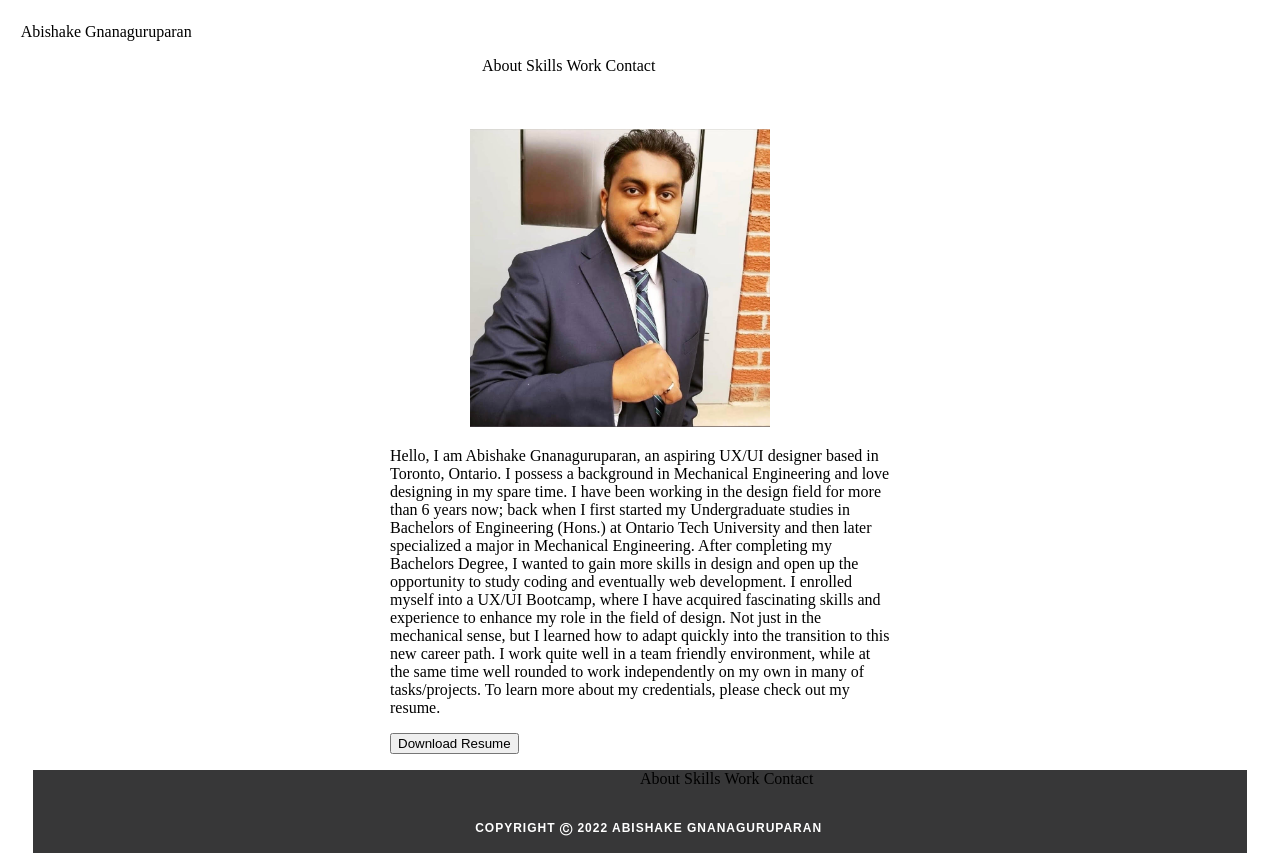
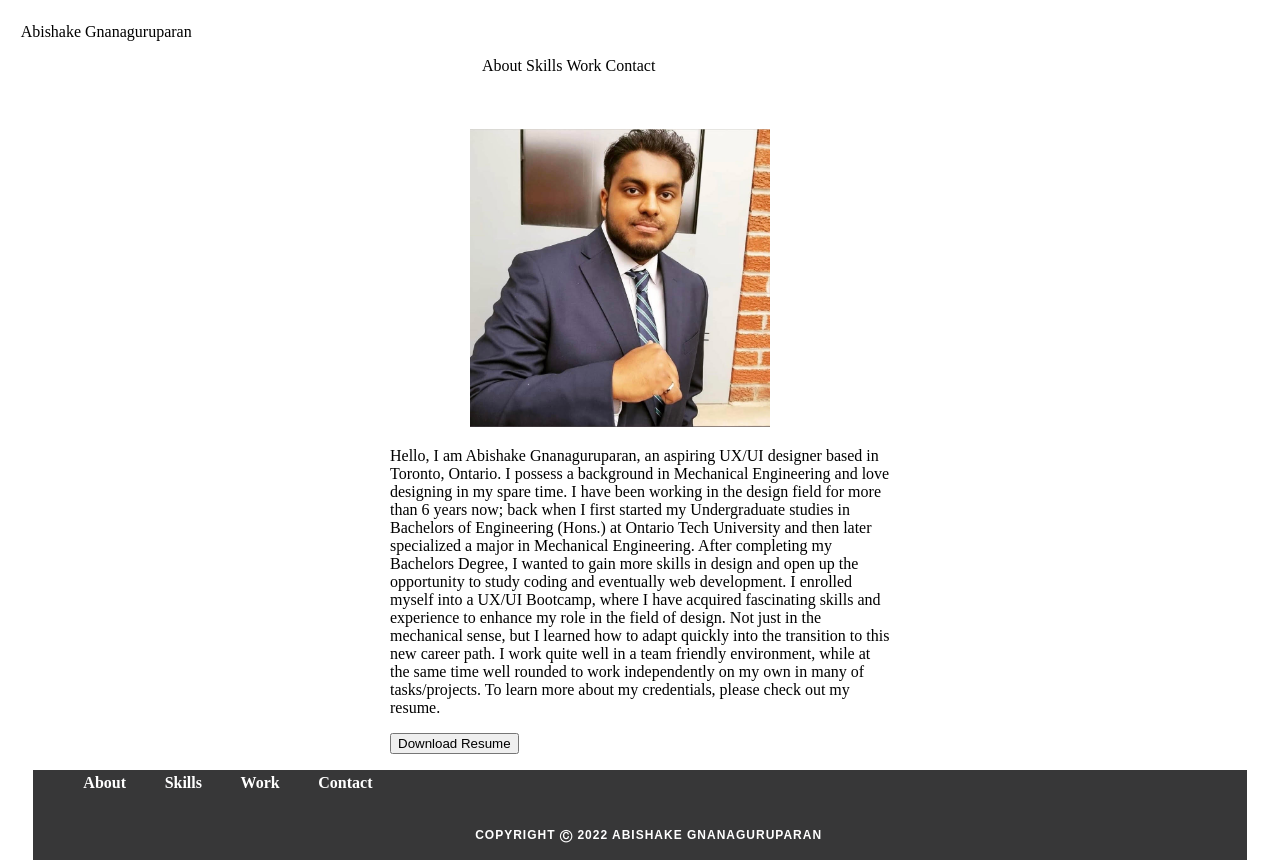
Before and after one commit to abishakeG-106/UX_UI_H17, a plain HTML site: page index.html in a window 1280 px wide. Shown: the part 97-957 px from the top of the page. Drawn offline with Linux system fonts and the light colour scheme.

Commit message:
footer tabs
colored and aligned footer tabs

```diff
--- a/css/style.css
+++ b/css/style.css
@@ -41,7 +41,18 @@ footer p {
     color: #fff;
 }
 footer ul{
-    width: 50%;
+    width: 95%;
+    margin-right: auto;
+    text-align: left;
+    color:#fff;
+}
+footer ul li {
+    display: inline-block;
+    font-style: normal;
+    font-weight: bold;
+    font-size: 16px;
+    line-height: 25px;
+    margin-right: 3%;
 }
 .Image1 {
     width: 50px;
```
